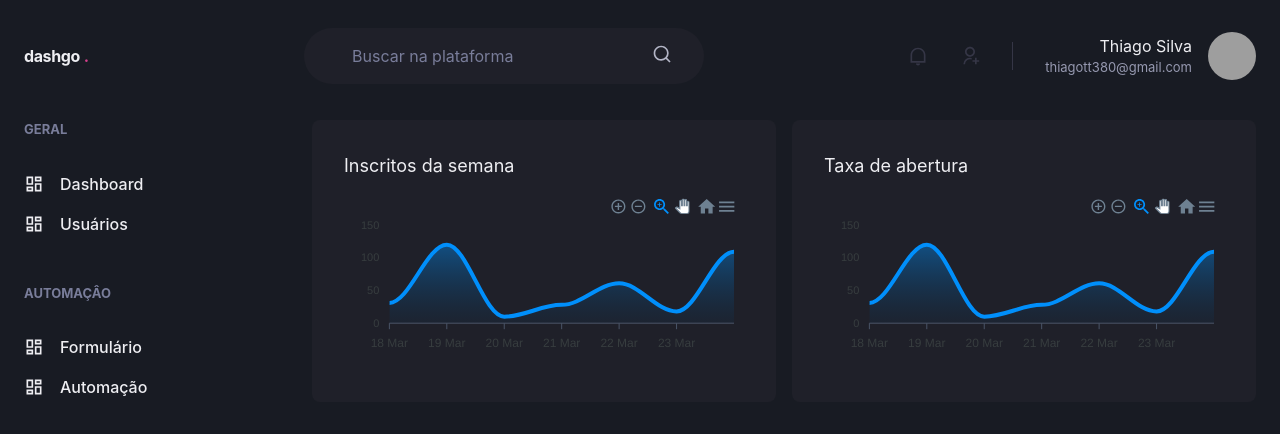
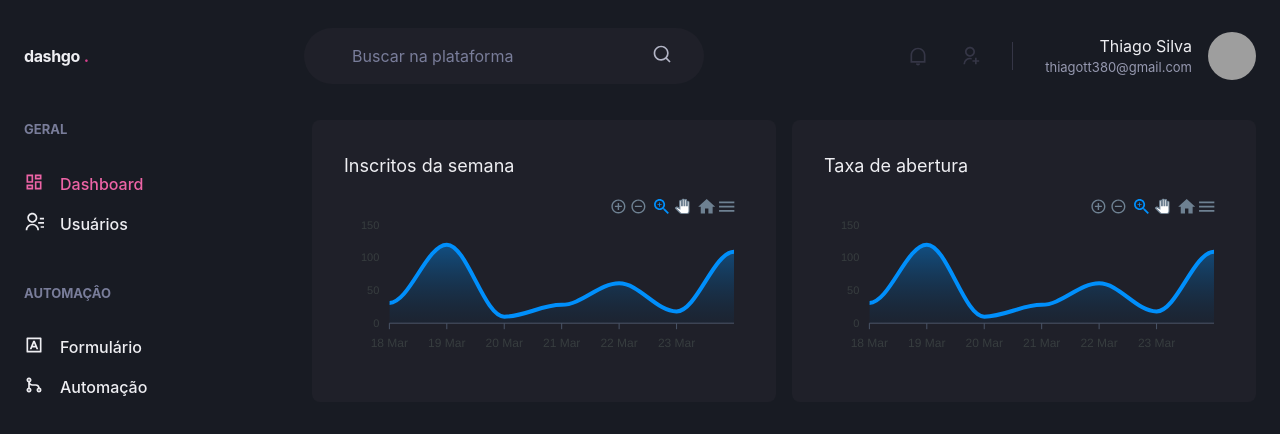
Before and after one commit to tj-87/Dashoboard, a Next.js app: page /dashboard in a window 1280 px wide. Shown: the top 434 px of the page. Built offline with nearby package versions, Linux system fonts and the light colour scheme; grey boxes are pictures that could not be loaded.

Commit message:
sinalizando link ativo

```diff
--- /dev/null
+++ b/src/components/ActiveLink.tsx
@@ -0,0 +1,32 @@
+import Link, { LinkProps } from 'next/link'
+import { useRouter } from 'next/router';
+import { ReactElement, cloneElement } from 'react'
+
+interface ActiveLinkProps extends LinkProps {
+  children: ReactElement;
+  shouldMatchExactHref?: boolean;
+}
+
+export function ActiveLink({children, shouldMatchExactHref = false, ...rest}: ActiveLinkProps) {
+  const { asPath } = useRouter()
+
+  let isActive = false
+
+  if(shouldMatchExactHref && (asPath === rest.href || asPath === rest.as)) {
+    isActive = true;
+  }
+
+  if(!shouldMatchExactHref &&
+    (asPath.startsWith(String(rest.href)) ||
+     asPath.startsWith(String(rest.as)))) {
+    isActive = true;
+  }
+
+  return (
+    <Link {...rest}>
+      {cloneElement(children, {
+        color: isActive ? 'pink.400' : 'gray.50'
+      })}
+    </Link>
+  )
+}
--- a/src/components/Sidebar/NavLink.tsx
+++ b/src/components/Sidebar/NavLink.tsx
@@ -1,23 +1,21 @@
-import { Icon, Link as ChakraLink, Text, LinkProps as ChakraLinkProps } from "@chakra-ui/react";
 import { ElementType } from "react";
-import { RiDashboardLine } from "react-icons/ri";
-import Link from 'next/link';
+import { Text, Link as ChakraLink, Icon, LinkProps } from "@chakra-ui/react";
 
-interface NavlinkProps extends  ChakraLinkProps {
-    icon: ElementType;
-    children: string;
-    href: string;
+import { ActiveLink } from "../ActiveLink";
+
+interface NavLinkProps extends LinkProps{
+  icon: ElementType;
+  children: string;
+  href: string;
 }
 
-export function NavLink({ icon, children, href, ...rest }: NavlinkProps) {
-    return(
-      <Link href={href} passHref >
-        <ChakraLink display="flex" alignItems="center">
-        <Icon as={RiDashboardLine} fontSize="20" />
-        <Text ml="4" fontWeight="medium">
-          {children}
-        </Text>
+export function NavLink({ icon, children, href, ...rest}: NavLinkProps) {
+  return(
+    <ActiveLink href={href} passHref>
+      <ChakraLink display='flex' align='center' {...rest}>
+        <Icon as={icon} fontSize='20' />
+        <Text ml='4' fontWeight='medium'>{children}</Text>
       </ChakraLink>
-      </Link>
-    );
+    </ActiveLink>
+  )
 }
```
